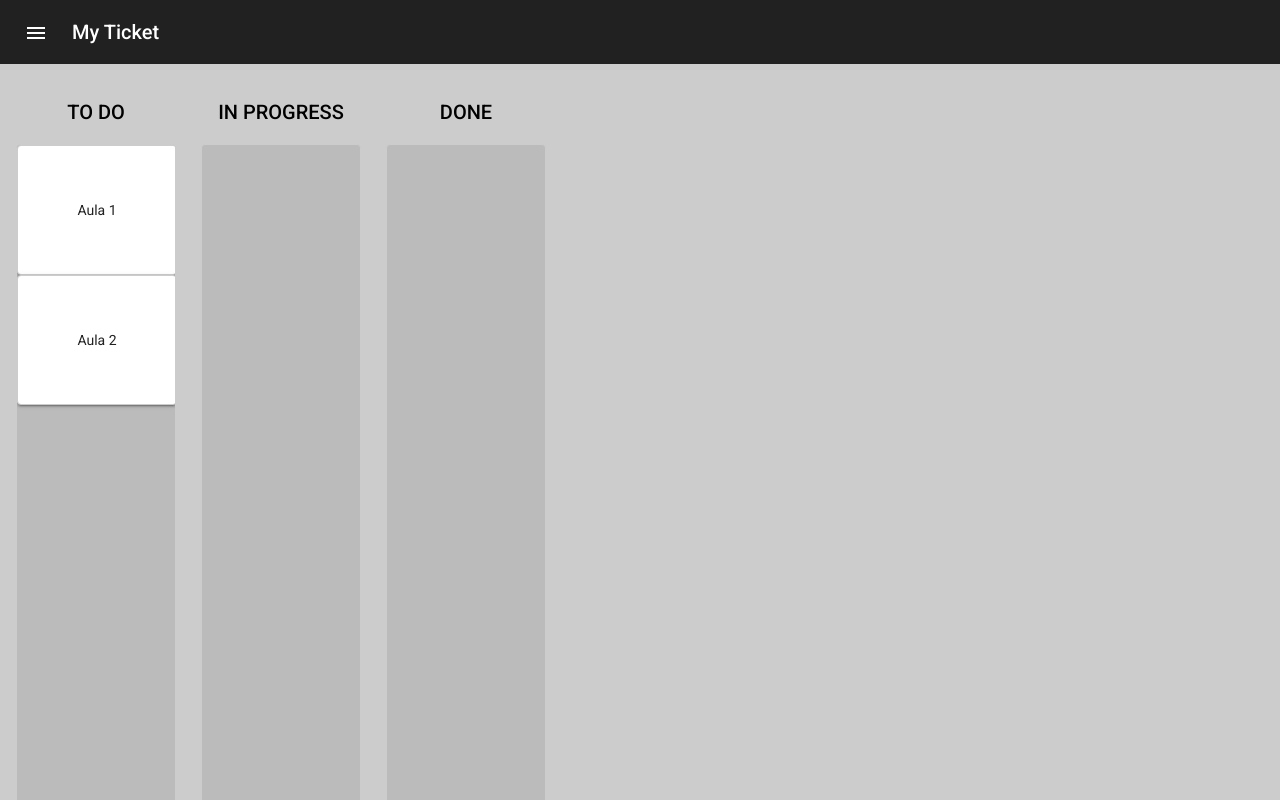
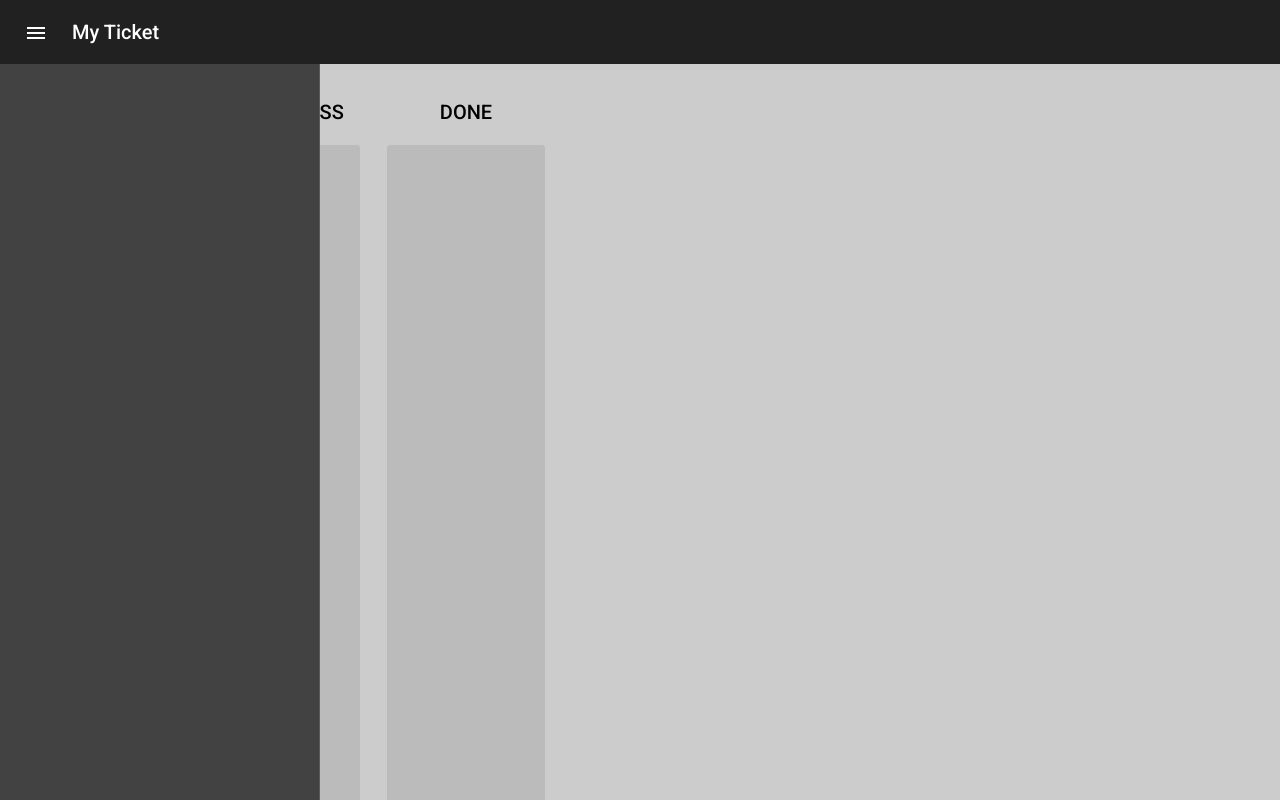
Before and after one commit to avictorsn/my-ticket, an Angular app: page / in a window 1280 px wide. Both pictures are taken after a click on the button "menu". Shown: the top 800 px of the page. Built offline with nearby package versions, Linux system fonts and the light colour scheme.

Commit message:
[create-app] Adicionando drawer temporário

```diff
--- a/src/app/board/board.module.ts
+++ b/src/app/board/board.module.ts
@@ -8,6 +8,7 @@ import { BrowserAnimationsModule } from '@angular/platform-browser/animations';
 import {MatButtonModule} from '@angular/material/button';
 import { TicketComponent } from './components/ticket/ticket.component';
 import {DragDropModule} from '@angular/cdk/drag-drop';
+import {MatSidenavModule} from '@angular/material/sidenav';
 
 @NgModule({
   declarations: [
@@ -25,7 +26,8 @@ import {DragDropModule} from '@angular/cdk/drag-drop';
     MatToolbarModule,
     MatIconModule,
     MatButtonModule,
-    DragDropModule
+    DragDropModule,
+    MatSidenavModule
   ]
 })
 export class BoardModule { }
--- a/src/app/board/components/boards-menu/boards-menu.component.html
+++ b/src/app/board/components/boards-menu/boards-menu.component.html
@@ -1,6 +1,12 @@
 <mat-toolbar>
-    <button mat-icon-button class="example-icon" aria-label="Example icon-button with menu icon">
+    <button mat-icon-button class="example-icon" aria-label="Example icon-button with menu icon" (click)="drawer.toggle()">
      <mat-icon>menu</mat-icon>
    </button>
    <span>My Ticket</span>
- </mat-toolbar>
+</mat-toolbar>
+
+<mat-drawer-container class="example-container" autosize>
+  <mat-drawer #drawer class="example-sidenav" mode="side">
+  </mat-drawer>
+
+</mat-drawer-container>
--- a/src/app/board/components/boards-menu/boards-menu.component.scss
+++ b/src/app/board/components/boards-menu/boards-menu.component.scss
@@ -5,3 +5,28 @@
 .example-icon {
     margin-right: 1rem;
 }
+
+.example-container {
+    width: 100vw;
+    height: 112vh;
+    position: absolute;
+    z-index: 10;
+    background: transparent;
+    padding-top: 20px;
+  }
+
+  .example-sidenav-content {
+    display: flex;
+    align-items: center;
+    justify-content: center;
+  }
+
+  .example-sidenav {
+    padding: 20px;
+    width: 25vw;
+    height: 100%;
+
+    @media (max-width: 600px) {
+      width: 50vw;
+    }
+  }
```
